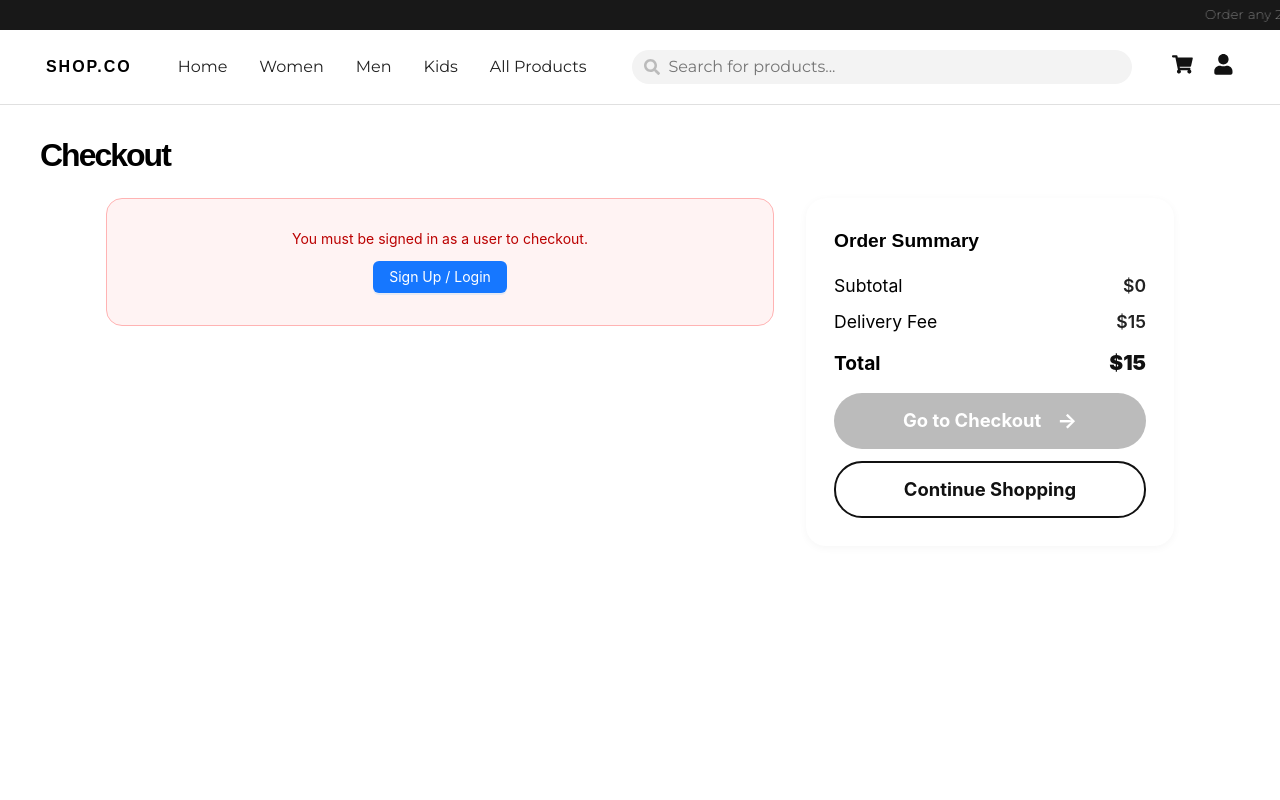
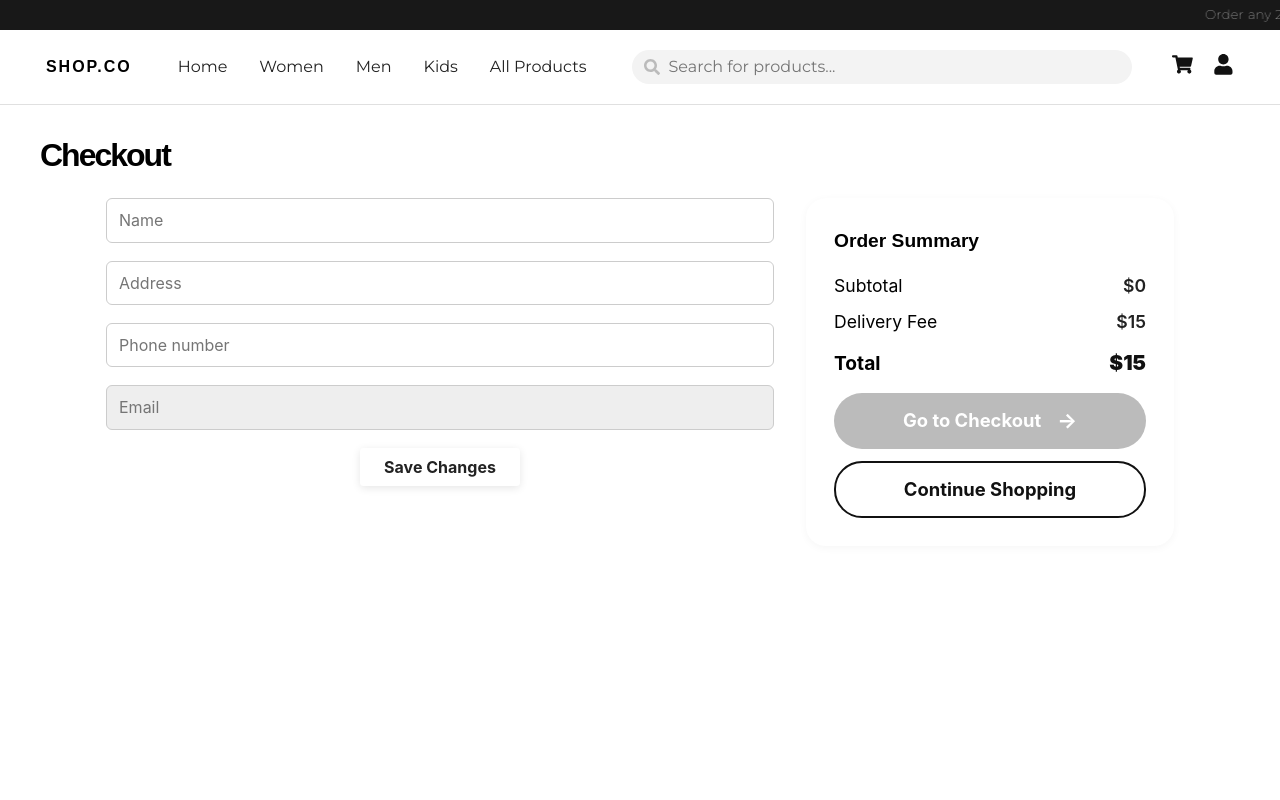
Before and after one commit to kisa-fatima/ecommerce-website, a React (Create React App) app: page /checkout in a window 1280 px wide. Shown: the top 800 px of the page. Built offline with nearby package versions, Linux system fonts and the light colour scheme; a web font is replaced by a local one.

Commit message:
some things

```diff
--- /dev/null
+++ b/src/components/AccountForm.js
@@ -0,0 +1,43 @@
+import React from 'react';
+import { Formik, Form, Field, ErrorMessage } from 'formik';
+
+const AccountForm = ({ initialValues, validationSchema, onSubmit, status }) => (
+  <Formik
+    initialValues={initialValues}
+    enableReinitialize
+    validationSchema={validationSchema}
+    onSubmit={onSubmit}
+  >
+    {({ isSubmitting, dirty }) => (
+      <Form>
+        {/* Name */}
+        <div style={{ marginBottom: 18 }}>
+          <Field name="name" placeholder="Name" style={{ width: '100%', padding: 12, borderRadius: 6, border: '1px solid #ccc', fontSize: 16 }} />
+          <ErrorMessage name="name" component="div" style={{ color: 'red', fontSize: 13 }} />
+        </div>
+        {/* Address */}
+        <div style={{ marginBottom: 18 }}>
+          <Field name="address" placeholder="Address" style={{ width: '100%', padding: 12, borderRadius: 6, border: '1px solid #ccc', fontSize: 16 }} />
+          <ErrorMessage name="address" component="div" style={{ color: 'red', fontSize: 13 }} />
+        </div>
+        {/* Phone number */}
+        <div style={{ marginBottom: 18 }}>
+          <Field name="phone" placeholder="Phone number" style={{ width: '100%', padding: 12, borderRadius: 6, border: '1px solid #ccc', fontSize: 16 }} />
+          <ErrorMessage name="phone" component="div" style={{ color: 'red', fontSize: 13 }} />
+        </div>
+        {/* Email (read-only) */}
+        <div style={{ marginBottom: 18 }}>
+          <Field name="email" placeholder="Email" className="form-input" readOnly style={{ width: '100%', padding: 12, borderRadius: 6, border: '1px solid #ccc', fontSize: 16, background: '#eee' }} />
+          <ErrorMessage name="email" component="div" style={{ color: 'red', fontSize: 13 }} />
+        </div>
+        <button type="submit" className="login-btn-main" disabled={isSubmitting || !dirty} style={{ width: '160px', margin: '18px auto 0 auto', display: 'block', padding: '10px 0', fontSize: '1rem' }}>
+          {isSubmitting ? 'Saving...' : 'Save Changes'}
+        </button>
+        {status && status.success && <div style={{ color: '#111', fontSize: 15, marginTop: 12, textAlign: 'center', fontWeight: 500 }}>{status.success}</div>}
+        {status && status.error && <div style={{ color: 'red', fontSize: 15, marginTop: 12 }}>{status.error}</div>}
+      </Form>
+    )}
+  </Formik>
+);
+
+export default AccountForm;
--- a/src/pages/CheckoutPage.js
+++ b/src/pages/CheckoutPage.js
@@ -1,62 +1,15 @@
-import React, { useEffect, useState } from 'react';
+import React from 'react';
 import '../styles/CheckoutPage.css';
 import OrderSum from '../components/OrderSum';
-import { Row, Col, Button, Form, Input, message } from 'antd';
-import { useSelector } from 'react-redux';
-import { useNavigate } from 'react-router-dom';
-import { getAuth } from 'firebase/auth';
-import { getFirestore, doc, getDoc } from 'firebase/firestore';
+import { Row, Col } from 'antd';
+import AccountForm from '../components/AccountForm';
 
 const CheckoutPage = () => {
-  const [form] = Form.useForm();
-  const [loading, setLoading] = useState(false);
-  const [userData, setUserData] = useState(null);
-  const [notSignedIn, setNotSignedIn] = useState(false);
-  const [isAdmin, setIsAdmin] = useState(false);
-  const navigate = useNavigate();
-
-  useEffect(() => {
-    const auth = getAuth();
-    const user = auth.currentUser;
-    if (!user) {
-      setNotSignedIn(true);
-      setIsAdmin(false);
-      return;
-    }
-    setNotSignedIn(false);
-    setLoading(true);
-    const db = getFirestore();
-    const userRef = doc(db, 'users', user.uid);
-    getDoc(userRef)
-      .then((docSnap) => {
-        if (docSnap.exists()) {
-          const data = docSnap.data();
-          setUserData(data);
-          setIsAdmin(!!data.isAdmin);
-          form.setFieldsValue({
-            name: data.name || '',
-            email: data.email || '',
-            phone: data.phone || '',
-            address: data.address || '',
-          });
-        } else {
-          setIsAdmin(false);
-          form.setFieldsValue({
-            name: user.displayName || '',
-            email: user.email || '',
-            phone: '',
-            address: '',
-          });
-        }
-      })
-      .finally(() => setLoading(false));
-  }, [form]);
-
-  const handleFinish = (values) => {
-    message.success('Order placed! (Demo)');
-  };
-
-  const showSignInPrompt = notSignedIn || isAdmin;
+  // Placeholder props for AccountForm
+  const initialValues = { name: '', address: '', phone: '', email: '' };
+  const validationSchema = undefined; // Replace with real schema if needed
+  const onSubmit = () => {};
+  const status = null;
 
   return (
     <div className="checkout-page-container">
@@ -64,36 +17,12 @@ const CheckoutPage = () => {
         <h1 className="checkout-title">Checkout</h1>
         <Row gutter={32} justify="center" align="top" style={{width: '100%'}}>
           <Col xs={24} md={15} lg={15} xl={15} className="checkout-page-left">
-            {showSignInPrompt ? (
-              <div className="checkout-signin-msg">
-                <p>You must be signed in as a user to checkout.</p>
-                <Button type="primary" onClick={() => navigate('/login')}>Sign Up / Login</Button>
-              </div>
-            ) : (
-              <Form
-                form={form}
-                layout="vertical"
-                onFinish={handleFinish}
-                className="checkout-form"
-                initialValues={{ name: '', email: '', phone: '', address: '' }}
-              >
-                <Form.Item label="Name" name="name">
-                  <Input disabled />
-                </Form.Item>
-                <Form.Item label="Email" name="email">
-                  <Input disabled />
-                </Form.Item>
-                <Form.Item label="Phone Number" name="phone" rules={[{ required: true, message: 'Please enter your phone number' }]}>
-                  <Input />
-                </Form.Item>
-                <Form.Item label="Address" name="address" rules={[{ required: true, message: 'Please enter your address' }]}>
-                  <Input.TextArea rows={3} />
-                </Form.Item>
-                <Form.Item>
-                  <Button type="primary" htmlType="submit" loading={loading} block>Place Order</Button>
-                </Form.Item>
-              </Form>
-            )}
+            <AccountForm
+              initialValues={initialValues}
+              validationSchema={validationSchema}
+              onSubmit={onSubmit}
+              status={status}
+            />
           </Col>
           <Col xs={24} md={9} lg={7} xl={6} className="checkout-page-right">
             <OrderSum />
--- a/src/pages/MyAccount.js
+++ b/src/pages/MyAccount.js
@@ -4,6 +4,7 @@ import * as Yup from 'yup';
 import db from '../firebase';
 import { collection, query, where, getDocs, doc, updateDoc } from 'firebase/firestore';
 import Loader from '../components/Loader';
+import AccountForm from '../components/AccountForm';
 
 const validationSchema = Yup.object({
   name: Yup.string().required('Name is required'),
@@ -73,42 +74,12 @@ const MyAccount = () => {
   return (
     <div style={{ maxWidth: 400, margin: '40px auto', background: '#f7f7f7', borderRadius: 12, boxShadow: '0 2px 12px #eee', padding: 32 }}>
       <h2 style={{ marginBottom: 24, textAlign: 'center', fontWeight: 'bold', color: '#111' }}>My Account</h2>
-      <Formik
+      <AccountForm
         initialValues={initialValues}
-        enableReinitialize
         validationSchema={validationSchema}
         onSubmit={handleSubmit}
-      >
-        {({ isSubmitting, dirty }) => (
-          <Form>
-            {/* Name */}
-            <div style={{ marginBottom: 18 }}>
-              <Field name="name" placeholder="Name" style={{ width: '100%', padding: 12, borderRadius: 6, border: '1px solid #ccc', fontSize: 16 }} />
-              <ErrorMessage name="name" component="div" style={{ color: 'red', fontSize: 13 }} />
-            </div>
-            {/* Address */}
-            <div style={{ marginBottom: 18 }}>
-              <Field name="address" placeholder="Address" style={{ width: '100%', padding: 12, borderRadius: 6, border: '1px solid #ccc', fontSize: 16 }} />
-              <ErrorMessage name="address" component="div" style={{ color: 'red', fontSize: 13 }} />
-            </div>
-            {/* Phone number */}
-            <div style={{ marginBottom: 18 }}>
-              <Field name="phone" placeholder="Phone number" style={{ width: '100%', padding: 12, borderRadius: 6, border: '1px solid #ccc', fontSize: 16 }} />
-              <ErrorMessage name="phone" component="div" style={{ color: 'red', fontSize: 13 }} />
-            </div>
-            {/* Email (read-only) */}
-            <div style={{ marginBottom: 18 }}>
-              <Field name="email" placeholder="Email" className="form-input" readOnly style={{ width: '100%', padding: 12, borderRadius: 6, border: '1px solid #ccc', fontSize: 16, background: '#eee' }} />
-              <ErrorMessage name="email" component="div" style={{ color: 'red', fontSize: 13 }} />
-            </div>
-            <button type="submit" className="login-btn-main" disabled={isSubmitting || !dirty} style={{ width: '160px', margin: '18px auto 0 auto', display: 'block', padding: '10px 0', fontSize: '1rem' }}>
-              {isSubmitting ? 'Saving...' : 'Save Changes'}
-            </button>
-            {status && status.success && <div style={{ color: '#111', fontSize: 15, marginTop: 12, textAlign: 'center', fontWeight: 500 }}>{status.success}</div>}
-            {status && status.error && <div style={{ color: 'red', fontSize: 15, marginTop: 12 }}>{status.error}</div>}
-          </Form>
-        )}
-      </Formik>
+        status={status}
+      />
     </div>
   );
 };
```
